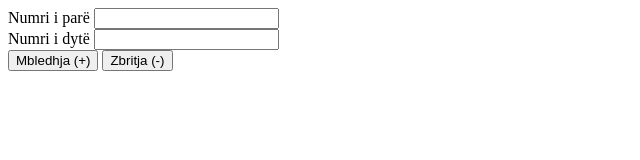
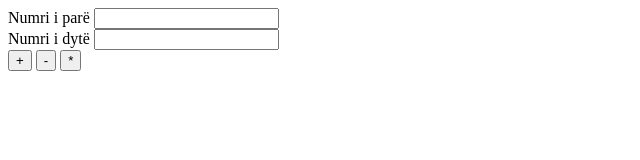
Before and after one commit to hshaini231021/H1, a plain HTML site: page index.html in a window 1280 px wide. Shown: the whole page, without its empty margins (0-640 px from the left). Drawn offline with Linux system fonts and the light colour scheme.

Commit message:
Update index.html

```diff
--- a/index.html
+++ b/index.html
@@ -14,8 +14,9 @@
     <input type="number" id="nr2">
     <br>
 
-    <button type="button" onclick="sum()">Mbledhja (+)</button>
-    <button type="button" onclick="zbritje()">Zbritja (-)</button>
+    <button type="button" onclick="sum()">+</button>
+    <button type="button" onclick="zbritje()">-</button>
+      <button type="button" onclick="shumzimi()">*</button>
 
     <p id="result"></p>
 
@@ -36,7 +37,15 @@
             var e = a - b;
 
             document.getElementById('result').innerHTML = e;
+
         }
+        function shumzimi() {
+            var a = Number(document.getElementById('nr1').value);
+            var b = Number(document.getElementById('nr2').value);
+
+            var f = a * b;
+
+            document.getElementById('result').innerHTML = f;
     </script>
 </body>
 </html>
```
